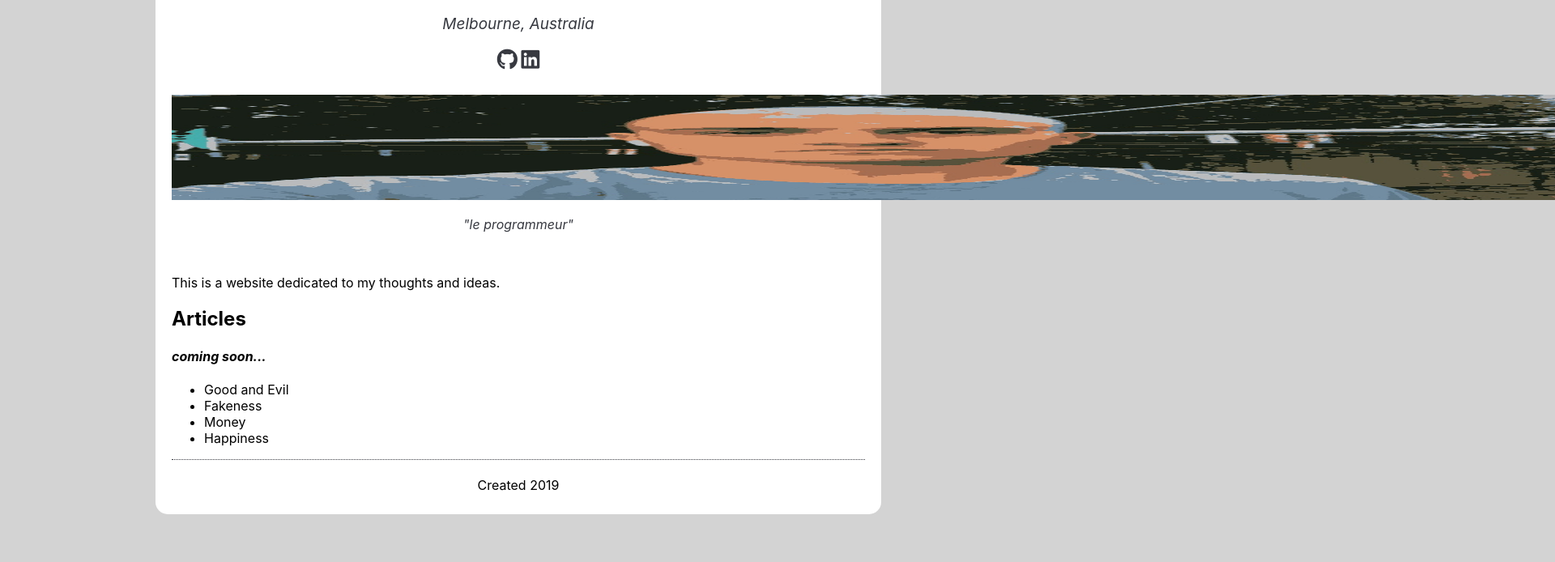
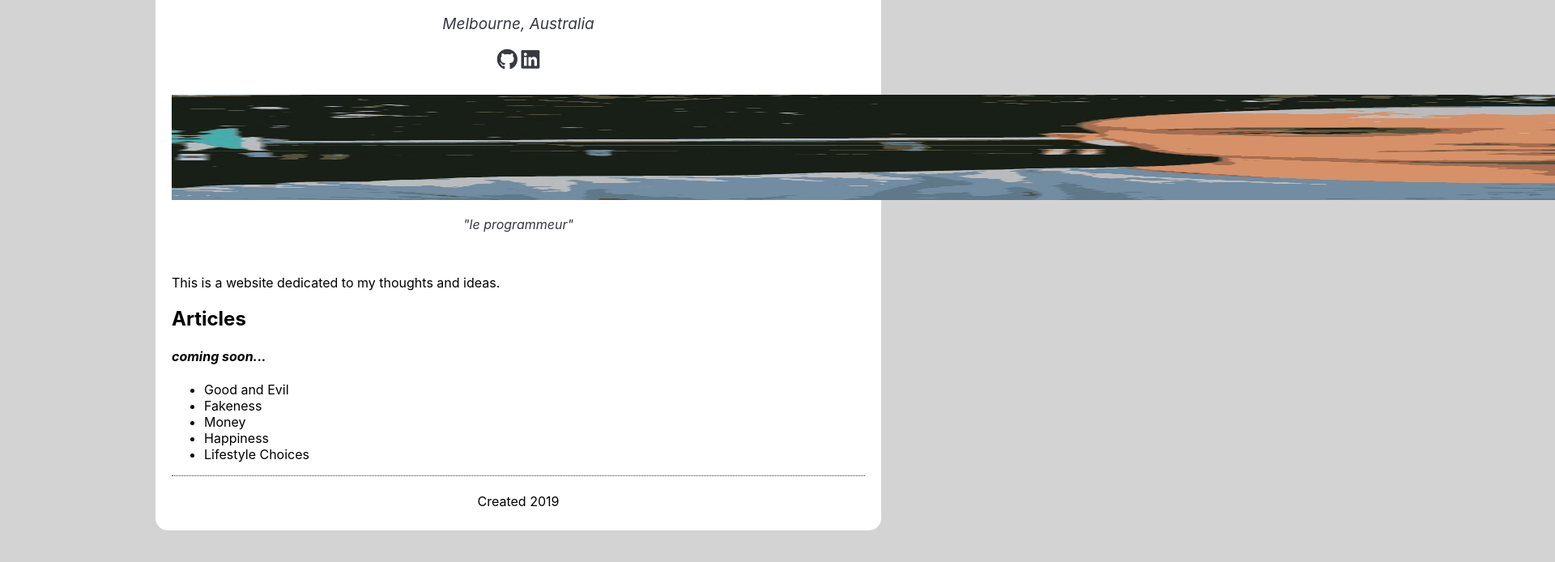
Before and after one commit to Waterdrinker88/Waterdrinker88.github.io, a plain HTML site: page index.html in a window 1280 px wide. Shown: the part 94-788 px from the top of the page at 81% size, 1920 px wide, since content can reach past the window. Drawn offline with Linux system fonts and the light colour scheme; files that its build step writes are made by us from their sources.

Commit message:
Update index.html

```diff
--- a/index.html
+++ b/index.html
@@ -1,8 +1,3 @@
-<!--
-    This theme was created for the RMIT Programming Club to use in a Web Programming workshop.
-    simpleProfile Template by Nicholas Archon
--->
-
 <!DOCTYPE html>
 <html lang="en">
 	<head>
@@ -33,7 +28,7 @@
 	    	<a href="https://github.com/Waterdrinker88" target="_blank"><i class="fab fa-github animated fadeIn" aria-hidden="true"></i></a>
 	    	<a href="" target="_blank"><i class="fab fa-linkedin animated fadeIn" aria-hidden="true"></i></a>
 	    </div>
-		<p><img src="/images/imageedit_1_2731834854.jpg" alt="profile logo" width="2000" height="130"> </p>
+		<p><img src="/images/imageedit_1_2731834854.jpg" alt="profile logo" width="4000" height="130"> </p>
 
 		<!-- Tagline can be a short list of skills, a quote or profession -->
 		<p id="tagline"><i>"le programmeur"</i></p>
@@ -47,6 +42,7 @@
 				<li>Fakeness</li>
 				<li>Money</li>
 				<li>Happiness</li>
+				<li>Lifestyle Choices</li>
 			</ul>
 
 		</div>
```
